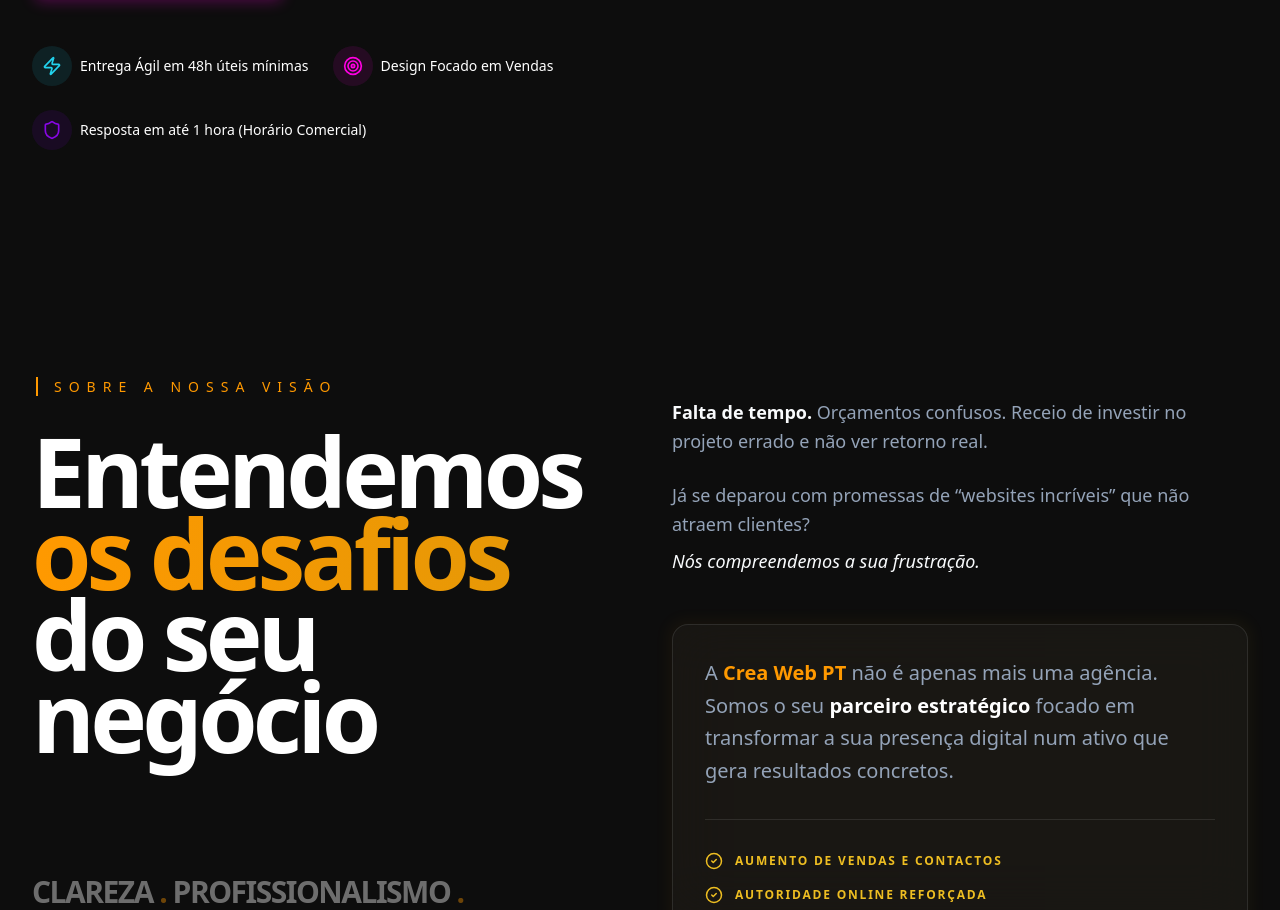
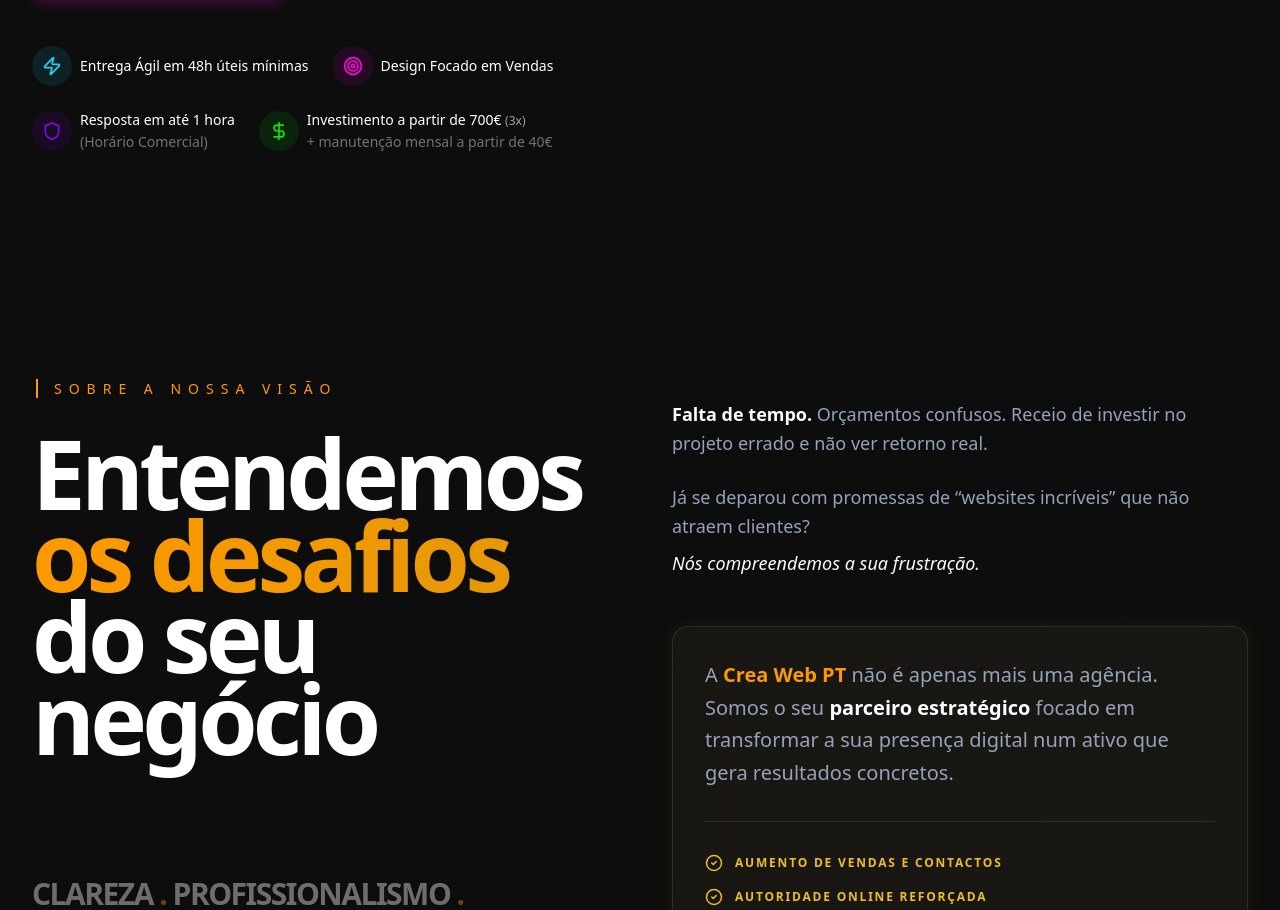
Before and after one commit to TrogistDev/creawebpt, a Next.js app: page / in a window 1280 px wide. Shown: the part 1127-2037 px from the top of the page. Built offline with nearby package versions, Linux system fonts and the light colour scheme; no server answers; a web font is replaced by a local one.

Commit message:
benefitItem updated

```diff
--- a/components/Hero.tsx
+++ b/components/Hero.tsx
@@ -2,7 +2,7 @@
 
 import React, { useEffect } from "react";
 import Image from "next/image";
-import { Sparkles, Zap, Target, Shield } from "lucide-react";
+import { Sparkles, Zap, Target, Shield, DollarSign } from "lucide-react";
 import { Button } from "./ui/button";
 import Script from "next/script";
 import GoogleReviews from "./GoogleReviews";
@@ -15,7 +15,6 @@ export default function Hero() {
       element.scrollIntoView({ behavior: "smooth" });
     }
   };
-
 
   return (
     <section
@@ -38,12 +37,11 @@ export default function Hero() {
             <h1 className=" text-5xl sm:text-6xl lg:text-8xl font-bold leading-[1] text-white tracking-[-0.06em] ">
               O padrão de{" "}
               <span className="bg-gradient-to-r from-[#ff9900] via-[#ff9900] to-[#ff9900] bg-clip-text text-transparent pr-2">
-               qualidade
+                qualidade
               </span>{" "}
-             global agora disponível em{" "}
-
+              global agora disponível em{" "}
               <span className="relative bg-gradient-to-r from-[#ff9900] to-[#ff9900] bg-clip-text text-transparent pr-4 pb-10">
-                 Viana do Castelo.
+                Viana do Castelo.
               </span>
             </h1>
             <GoogleReviews />
@@ -88,20 +86,45 @@ export default function Hero() {
             <div className="flex flex-wrap gap-6 pt-4 ">
               <BenefitItem
                 icon={<Zap className="w-5 h-5 text-[#22D3EE] " />}
-                label={<span className="text-white">Entrega Ágil em 48h úteis mínimas</span>}
+                label={
+                  <span className="text-white">
+                    Entrega Ágil em 48h úteis mínimas
+                  </span>
+                }
                 bgColor="bg-[#22D3EE]/10"
-
-
               />
               <BenefitItem
                 icon={<Target className="w-5 h-5 text-[#ff00e2]" />}
-                label={<span className="text-white">Design Focado em Vendas</span>}
+                label={
+                  <span className="text-white">Design Focado em Vendas</span>
+                }
                 bgColor="bg-[#ff00e2]/10"
               />
               <BenefitItem
                 icon={<Shield className="w-5 h-5 text-[#8906e6]" />}
-                label={<span className="text-white">Resposta em até 1 hora (Horário Comercial)</span>}
+                label={
+                  <span className="text-white">
+                    Resposta em até 1 hora
+                  <span className="block text-[14px] text-zinc-500 mt-0.5">
+                      (Horário Comercial)
+                    </span>
+                  </span>
+                }
                 bgColor="bg-[#8906e6]/10"
+              />
+
+              <BenefitItem
+                icon={<DollarSign className="w-5 h-5 text-[#0de606]" />}
+                label={
+                  <span className="text-white text-sm">
+                    Investimento a partir de 700€{" "}
+                    <span className="text-zinc-400 text-xs">(3x)</span>
+                    <span className="block text-[14px] text-zinc-500 mt-0.5">
+                      + manutenção mensal a partir de 40€
+                    </span>
+                  </span>
+                }
+                bgColor="bg-[#0de606]/10"
               />
             </div>
           </div>
```
